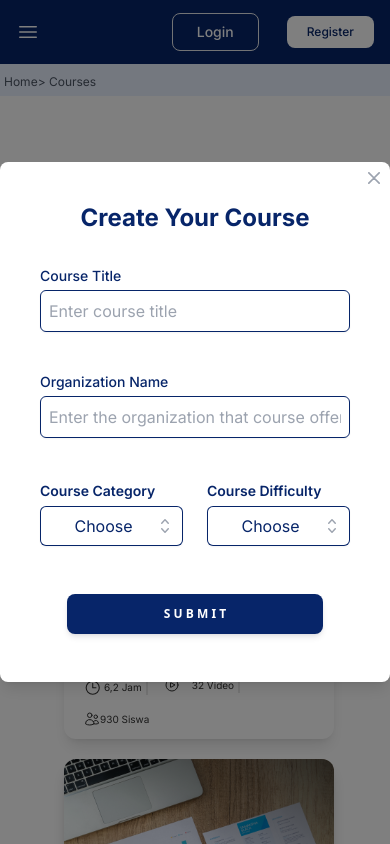
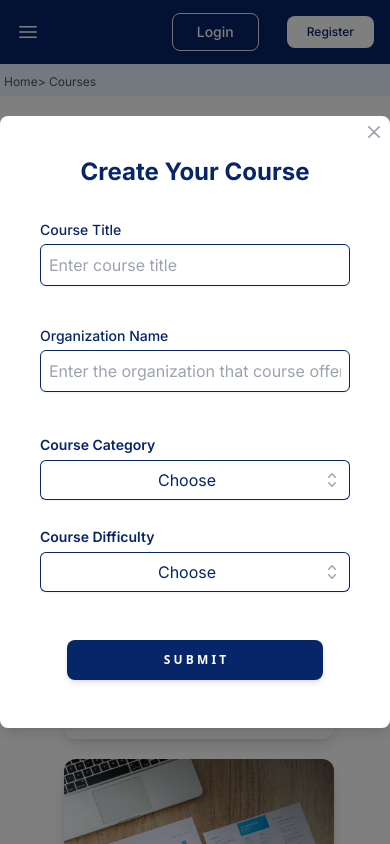
Before and after one commit to Xanvia/MOOC-IT-Center-UOP, a Next.js app in the folder frontend/: page /courses in a window 390 px wide. Both pictures are taken after a click on the button "Create Course". Shown: the top 844 px of the page. Built offline with nearby package versions, Linux system fonts and the light colour scheme; no server answers.

Commit message:
feat: responsive col

```diff
--- a/frontend/src/components/Course/CreateCourseModal/CreateCourseModal.tsx
+++ b/frontend/src/components/Course/CreateCourseModal/CreateCourseModal.tsx
@@ -42,12 +42,13 @@ export default function CreateCourseModal() {
             onMouseDown={handleOutsideClick}
           >
             <CloseButton onClick={toggleModal} />
-            <h1 className= "text-primary font-bold text-center text-2xl mb-8">Create Your Course</h1>
+            <h1 className="text-primary font-bold text-center text-2xl mb-8">
+              Create Your Course
+            </h1>
             <Formik
               initialValues={{ title: "" }}
               validationSchema={Yup.object({
                 title: Yup.string().required("Course title is required"),
-
               })}
               onSubmit={handleSubmit}
             >
@@ -97,19 +98,18 @@ export default function CreateCourseModal() {
                         placeholder="Enter the organization that course offered by"
                       />
                     </div>
-                    <div className="md:px-5 lg:px-10">
+                    <div className="md:px-5 lg:px-10 col-span-2 sm:col-span-1">
                       <CourseCategoryDropdown
                         value={category ?? ""}
                         onChange={handleCategoryChange}
                       />
                     </div>
-                    <div className="md:px-5 lg:px-10">
+                    <div className="md:px-5 lg:px-10 col-span-2 sm:col-span-1">
                       <CourseDifficultyDropdown
                         value={category ?? ""}
                         onChange={handleCategoryChange}
                       />
                     </div>
-
                   </div>
                   <br />
                   <center>
```
